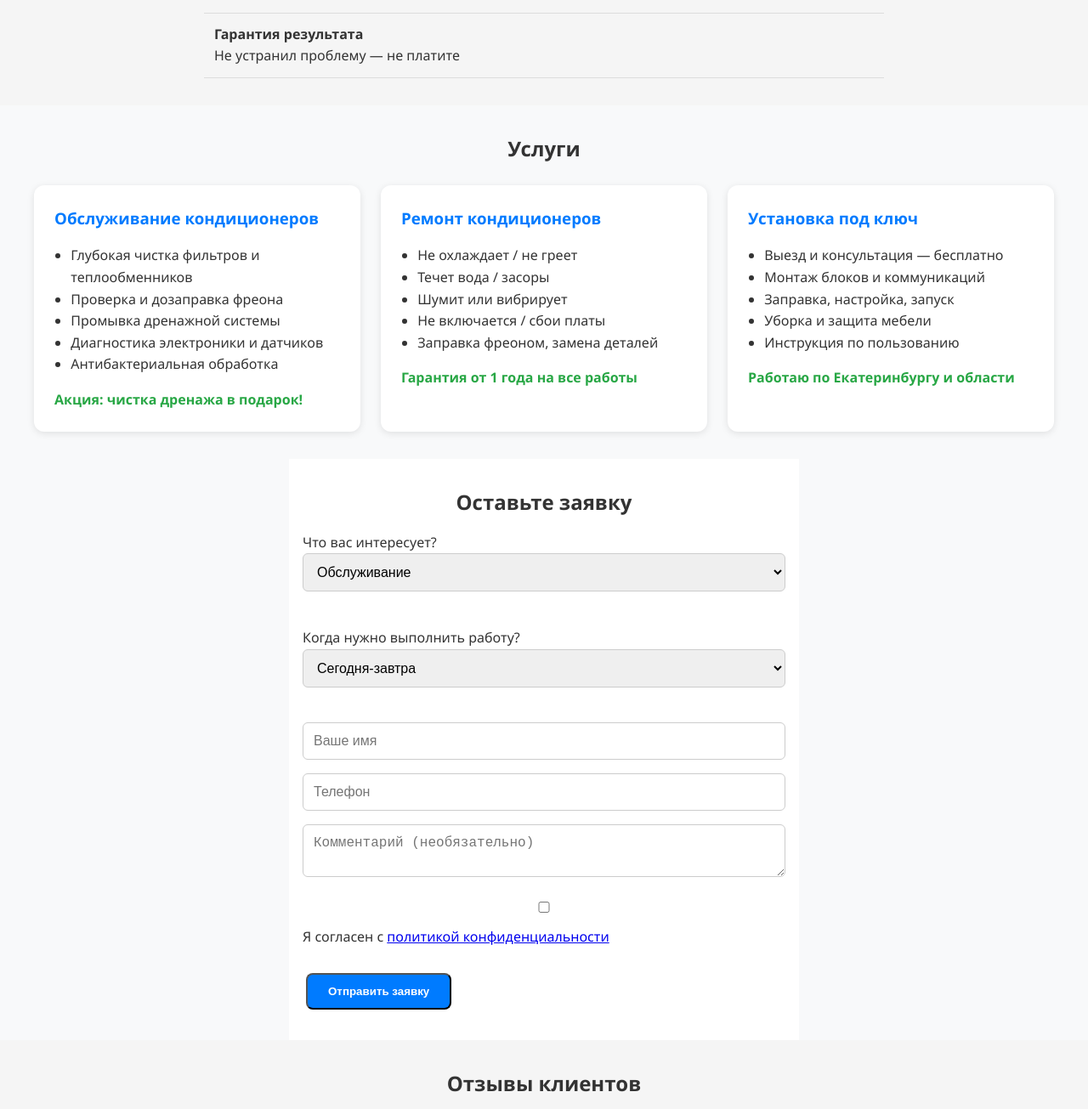
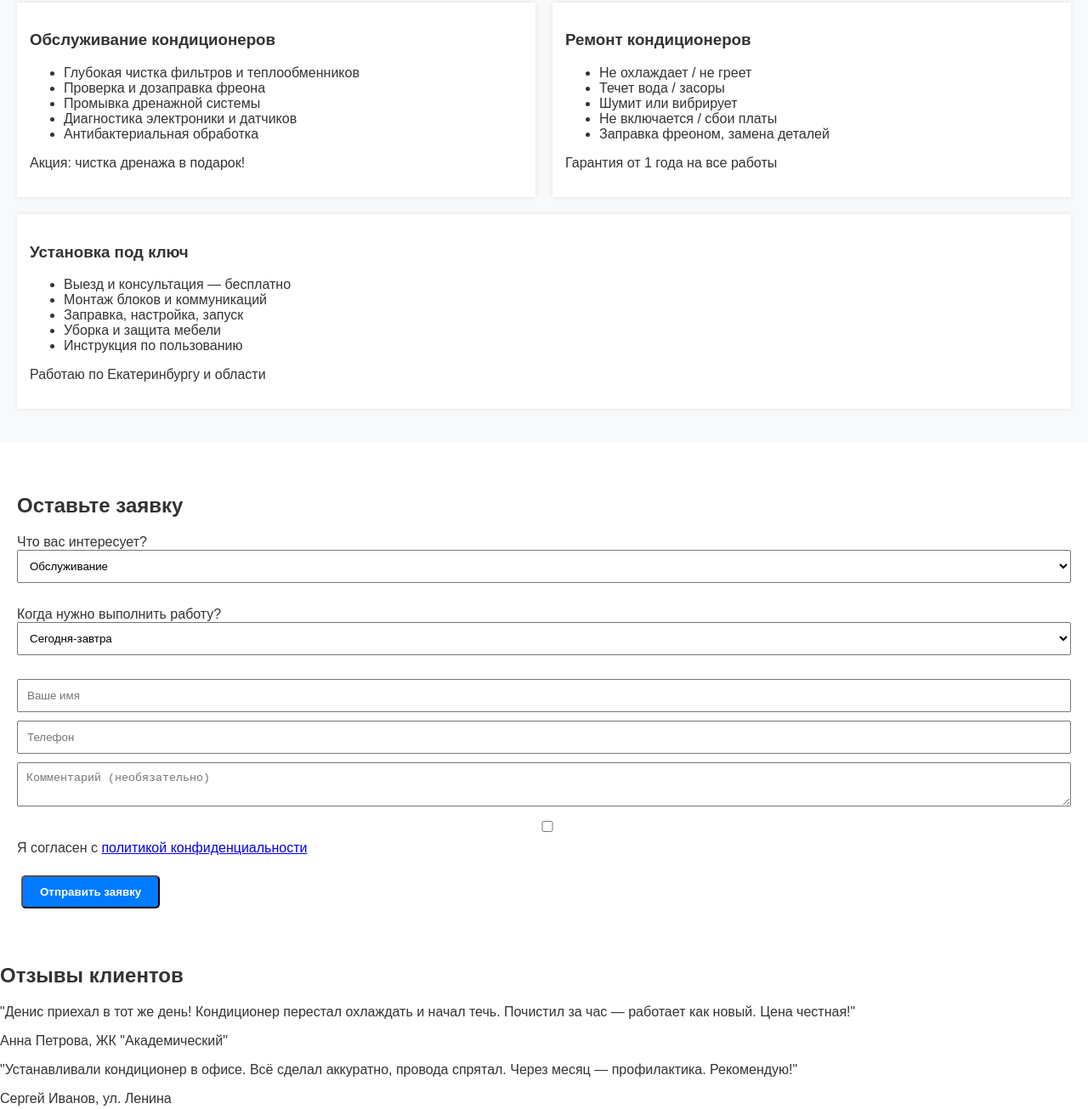
Before and after one commit to Ezerlin/cond-service1, a plain HTML site: page index.html in a window 1280 px wide. Shown: the part 838-2143 px from the top of the page at 85% size. Drawn offline with Linux system fonts and the light colour scheme.

Commit message:
Add files via upload

```diff
--- a/styles.css
+++ b/styles.css
@@ -1,195 +1,61 @@
-* {
-  box-sizing: border-box;
-  margin: 0;
-  padding: 0;
-}
 
 body {
-  font-family: 'Segoe UI', sans-serif;
-  line-height: 1.6;
-  background: #f8f9fa;
+  margin: 0;
+  font-family: Arial, sans-serif;
+  background-color: #fff;
   color: #333;
 }
-
-/* HERO */
 .hero {
   background: #1a1a1a;
   color: #fff;
-  padding: 3rem 1rem;
+  padding: 40px 20px;
   text-align: center;
 }
-.hero h1 {
-  font-size: 1.8rem;
-  margin-bottom: 1rem;
-}
-.hero .sub {
+.btn {
+  padding: 10px 20px;
+  display: inline-block;
+  margin: 5px;
+  border-radius: 5px;
+  text-decoration: none;
   font-weight: bold;
 }
-.hero .desc {
-  margin: 1rem 0;
+.btn.whatsapp { background-color: #25d366; color: #fff; }
+.btn.telegram { background-color: #0088cc; color: #fff; }
+.btn.submit { background-color: #007bff; color: #fff; }
+
+.features, .services, .quiz {
+  padding: 40px 20px;
 }
-.hero .buttons {
-  margin: 1rem 0;
+.features { background: #f5f5f5; }
+.services { background: #f8f9fa; }
+.quiz { background: #fff; }
+
+.feature-list, .service-grid {
+  display: flex;
+  flex-wrap: wrap;
+  gap: 20px;
+  padding: 0;
+  list-style: none;
 }
-.btn {
-  padding: 0.75rem 1.5rem;
-  margin: 0.25rem;
-  border-radius: 8px;
-  color: #fff;
-  text-decoration: none;
-  display: inline-block;
-  font-weight: bold;
+.feature-list li, .service-card {
+  background: #fff;
+  padding: 15px;
+  flex: 1 1 calc(33.33% - 20px);
+  box-shadow: 0 0 5px rgba(0,0,0,0.1);
 }
-.btn.whatsapp {
-  background: #25d366;
+.service-card img {
+  max-width: 100%;
+  height: auto;
+  margin-bottom: 10px;
 }
-.btn.telegram {
-  background: #0088cc;
+form input, form select, form textarea {
+  width: 100%;
+  margin-bottom: 10px;
+  padding: 10px;
+  box-sizing: border-box;
 }
-.btn.submit {
-  background: #007bff;
+@media (max-width: 768px) {
+  .feature-list li, .service-card {
+    flex: 1 1 100%;
+  }
 }
-.phone {
-  display: block;
-  margin-top: 1rem;
-  color: #00cfff;
-}
-
-/* FEATURES */
-.features {
-  background: #f5f5f5;
-  padding: 2rem 1rem;
-}
-.features h2 {
-  text-align: center;
-  margin-bottom: 1rem;
-}
-.feature-list {
-  list-style: none;
-  max-width: 800px;
-  margin: 0 auto;
-}
-.feature-list li {
-  padding: 0.75rem;
-  border-bottom: 1px solid #ddd;
-}
-
-/* SERVICES */
-.services {
-  background: #f8f9fa;
-  padding: 2rem 1rem;
-}
-.services h2 {
-  text-align: center;
-  margin-bottom: 1.5rem;
-}
-.service-grid {
-  display: grid;
-  gap: 1.5rem;
-  grid-template-columns: repeat(auto-fit, minmax(280px, 1fr));
-  max-width: 1200px;
-  margin: 0 auto;
-}
-.service-card {
-  background: #fff;
-  padding: 1.5rem;
-  border-radius: 12px;
-  box-shadow: 0 2px 8px rgba(0,0,0,0.1);
-}
-.service-card h3 {
-  margin-bottom: 1rem;
-  color: #007bff;
-}
-.service-card ul {
-  padding-left: 1.2rem;
-  margin-bottom: 1rem;
-}
-.note {
-  font-weight: bold;
-  color: #28a745;
-}
-
-/* QUIZ */
-.quiz {
-  background: #ffffff;
-  padding: 2rem 1rem;
-  max-width: 600px;
-  margin: 0 auto;
-}
-.quiz h2 {
-  text-align: center;
-  margin-bottom: 1rem;
-}
-.quiz input,
-.quiz select,
-.quiz textarea {
-  width: 100%;
-  padding: 0.75rem;
-  margin-bottom: 1rem;
-  border: 1px solid #ccc;
-  border-radius: 6px;
-  font-size: 1rem;
-}
-
-/* REVIEWS */
-.reviews {
-  background: #f5f5f5;
-  padding: 2rem 1rem;
-}
-.reviews h2 {
-  text-align: center;
-  margin-bottom: 1rem;
-}
-.review-list {
-  max-width: 800px;
-  margin: 0 auto;
-}
-.review {
-  background: #fff;
-  padding: 1rem;
-  margin-bottom: 1rem;
-  border-left: 4px solid #007bff;
-  border-radius: 8px;
-}
-.quote {
-  font-style: italic;
-}
-.author {
-  margin-top: 0.5rem;
-  font-weight: bold;
-}
-
-/* FAQ */
-.faq {
-  background: #f8f9fa;
-  padding: 2rem 1rem;
-}
-.faq h2 {
-  text-align: center;
-  margin-bottom: 1rem;
-}
-.faq-item {
-  max-width: 800px;
-  margin: 0 auto 1rem;
-}
-.faq-item .question {
-  font-weight: bold;
-}
-.faq-item .answer {
-  margin-left: 1rem;
-}
-
-/* FOOTER */
-.footer {
-  background: #2d2d2d;
-  color: #fff;
-  padding: 2rem 1rem;
-  text-align: center;
-}
-.footer a {
-  color: #25d366;
-  text-decoration: none;
-}
-.footer-buttons {
-  margin: 1rem 0;
-}
```
